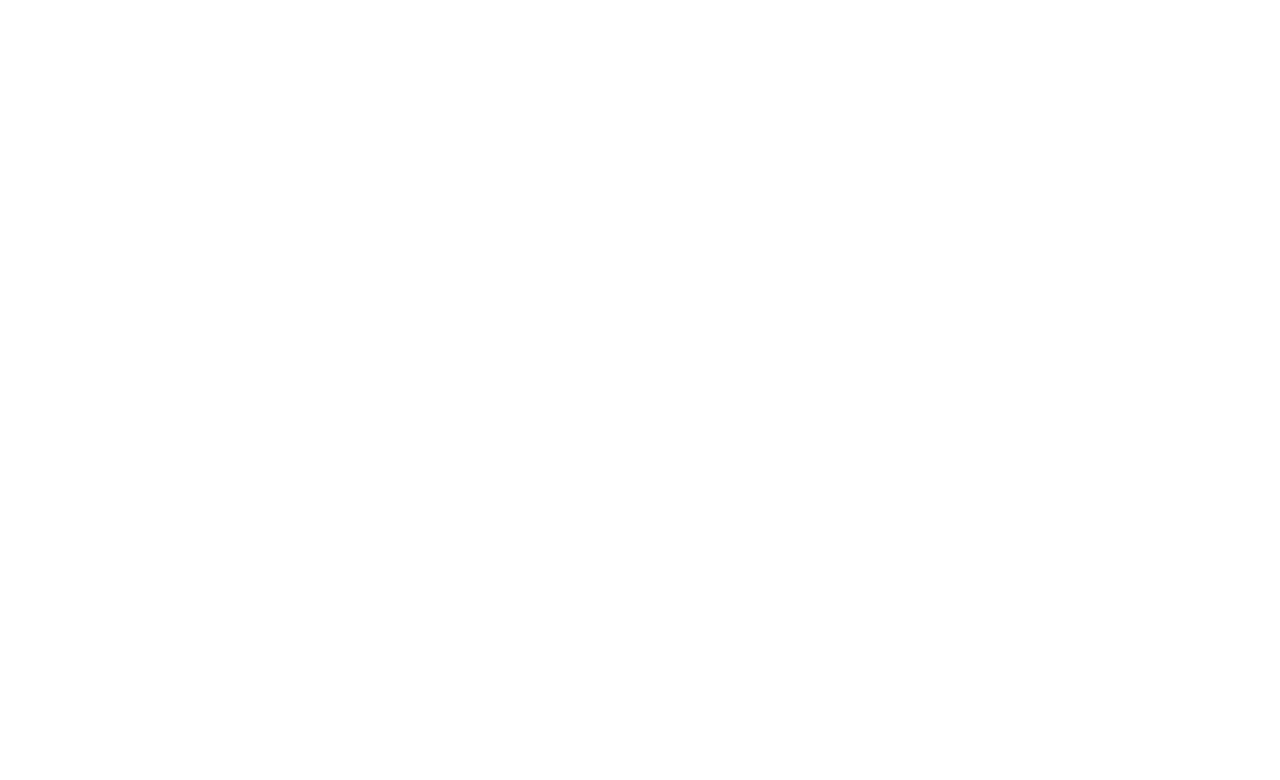
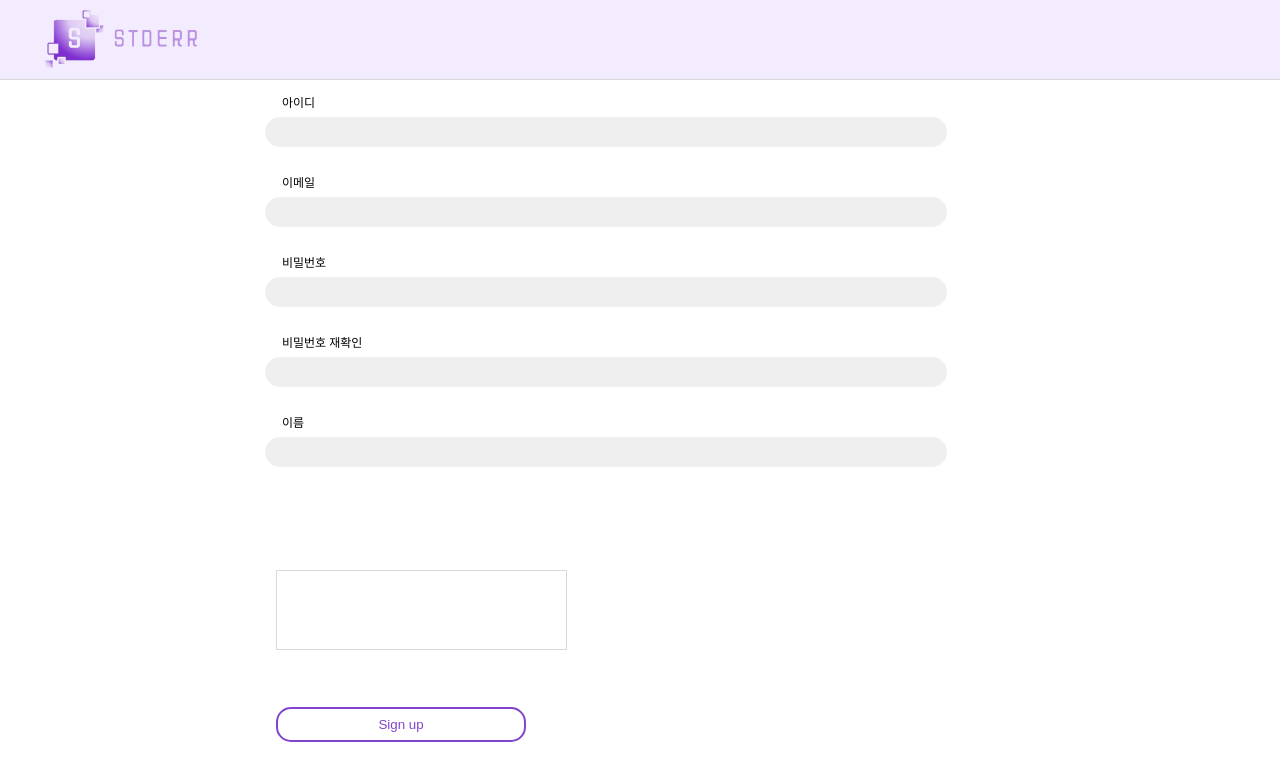
Before and after one commit to 1-yuna/STDERR, a React (Vite) app in the folder Project-Stderr/frontend/: page /join in a window 1280 px wide. Before the commit this address had no page. Shown: the top 780 px of the page. Built offline with nearby package versions, Linux system fonts and the light colour scheme.

Commit message:
[style] 회원가입 UI 완료

```diff
--- a/Project-Stderr/frontend/src/App.jsx
+++ b/Project-Stderr/frontend/src/App.jsx
@@ -9,6 +9,7 @@
 import ReplyPage from "./pages/ReplyPage.jsx";
 import ViewPage from "./pages/ViewPage.jsx";
 import MyPage from "./pages/MyPage.jsx";
+import JoinPage from "./pages/JoinPage.jsx";
 
 function App() {
   return (
@@ -21,6 +22,7 @@
           <Route path="/reply" element={<ReplyPage />} />
           <Route path="/view" element={<ViewPage />} />
           <Route path="/my" element={<MyPage />} />
+          <Route path="/join" element={<JoinPage />} />
           {/*path="/board/:category_id"*/}
           {/*path="/reply/:category_id/:question_id"*/}
           {/*path="/view/:category_id/:question_id"*/}
--- a/Project-Stderr/frontend/src/components/Bar/SignupBar.jsx
+++ b/Project-Stderr/frontend/src/components/Bar/SignupBar.jsx
@@ -1,15 +1,30 @@
 // eslint-disable-next-line no-unused-vars
-import React from "react";
+import React, { useState } from "react";
 import styled from "styled-components";
 
 const CheckedNotice = styled.div`
-  width: 60px;
+  width: fit-content;
   height: 10px;
   font-size: 12px;
-  color: #36aaff;
+  color: ${(props) => {
+    if (props.strength === "괜찮네요") return "#36aaff";
+    if (
+      props.strength === "숫자도 좀 넣어요" ||
+      props.strength === "문자도 좀 넣어요" ||
+      props.strength === "영어부터!"
+    )
+      return "#ff9432";
+    if (
+      props.strength === "너무 짧아요" ||
+      props.strength === "너무 길어요" ||
+      props.strength === "비밀번호가 달라요"
+    )
+      return "#ff3205";
+    return "black";
+  }};
 `;
 
-const BoxName = styled.div`
+const Label = styled.div`
   display: flex;
   justify-content: space-between;
   width: 100%;
@@ -50,14 +65,20 @@
   border-radius: 20px;
 `;
 
-function SignupBar() {
+// eslint-disable-next-line react/prop-types
+function SignupBar({ labelText, inputState, inputValue, onInputChange }) {
   return (
     <SignupBox>
-      <BoxName>
-        아이디<CheckedNotice>괜찮네요</CheckedNotice>
-      </BoxName>
+      <Label>
+        {labelText}
+        <CheckedNotice strength={inputState}>{inputState}</CheckedNotice>
+      </Label>
       <SignupSpace>
-        <InputData type="text" />
+        <InputData
+          type="text"
+          value={inputValue}
+          onChange={(event) => onInputChange(event.target.value)}
+        />
       </SignupSpace>
     </SignupBox>
   );
--- /dev/null
+++ b/Project-Stderr/frontend/src/pages/JoinPage.jsx
@@ -0,0 +1,202 @@
+// eslint-disable-next-line no-unused-vars
+import React, { useEffect, useState } from "react";
+import Background from "../components/Background";
+import SignupBar from "../components/Bar/SignupBar.jsx";
+import styled from "styled-components";
+
+const PageSetting = styled.div`
+  display: flex;
+  flex-direction: column;
+  justify-content: space-evenly;
+  width: 100%;
+  height: 100%;
+`;
+
+const DivBox1 = styled.div`
+  width: 100%;
+  height: 60%;
+`;
+
+const DivBox2 = styled.div`
+  display: flex;
+  flex-direction: column;
+  justify-content: space-evenly;
+  padding: 0 20px;
+  width: 100%;
+  height: 40%;
+`;
+
+const CloudFlareBox = styled.div`
+  border: 1px solid #d9d9d9;
+  width: 40%;
+  height: 80px;
+`;
+
+const SignupButton = styled.button`
+  width: 250px;
+  height: 35px;
+  border-radius: 15px;
+  border: 2px solid #8145cd;
+  color: #8145cd;
+  transition:
+    background-color 0.3s,
+    color 0.3s;
+  &:hover {
+    background-color: #8145cd;
+    color: #ffffff;
+    border-color: #ffffff;
+  }
+`;
+
+const LogoBox = styled.button`
+  display: flex;
+  justify-content: center;
+  width: 200px;
+  @media (max-width: 768px) {
+    width: 160px;
+  }
+`;
+
+const Logo = styled.img`
+  width: 165px;
+
+  @media (max-width: 768px) {
+    display: flex;
+    justify-content: center;
+    margin-right: 20px;
+    width: 120px;
+  }
+`;
+
+const TopBox = styled.div`
+  display: flex;
+  justify-content: space-between;
+  align-items: center;
+  position: fixed;
+  top: 0;
+  left: 0;
+  width: 100%;
+  height: 80px;
+  background-color: #f3ecff;
+  color: white;
+  z-index: 1000;
+  border-bottom: 1px solid #d9d9d9;
+  padding: 0 21px;
+`;
+
+function JoinPage() {
+  const [userId, setUserId] = useState("");
+  const [userEmail, setUserEmail] = useState("");
+  const [userPwd, setUserPwd] = useState("");
+  const [userPwdRe, setUserPwdRe] = useState("");
+  const [userName, setUserName] = useState("");
+  const [idStrength, setIdStrength] = useState("");
+  const [passwordStrength, setPasswordStrength] = useState("");
+  const [passwordReStrength, setPasswordReStrength] = useState("");
+
+  useEffect(() => {
+    // ID 강도 계산 로직
+    let strength = "";
+    // 알파벳 대소문자로 시작하는 조건
+    const startsWithLetter = /^[a-zA-Z]/.test(userId);
+    // 알파벳 대소문자, 숫자가 포함되어야 하는 조건
+    const containsAlphanumeric = /[a-zA-Z]/.test(userId) && /\d/.test(userId);
+
+    if (userId.length === 0) {
+      strength = "";
+    } else if (userId.length < 4) {
+      strength = "너무 짧아요";
+    } else if (userId.length > 20) {
+      strength = "너무 길어요";
+    } else if (!startsWithLetter) {
+      strength = "영어부터!";
+    } else if (!containsAlphanumeric) {
+      strength = "숫자도 좀 넣어요";
+    } else {
+      strength = "괜찮네요";
+    }
+    setIdStrength(strength);
+  }, [userId]);
+
+  useEffect(() => {
+    // 비밀번호 강도 계산 로직
+    let strength = "";
+    const hasNumber = /[0-9]/.test(userPwd);
+    const hasChar = /[A-Z]/.test(userPwd) || /[a-z]/.test(userPwd);
+
+    if (userPwd.length === 0) {
+      strength = "";
+    } else if (userPwd.length < 8) {
+      strength = "너무 짧아요";
+    } else if (!hasChar) {
+      strength = "문자도 좀 넣어요";
+    } else if (!hasNumber) {
+      strength = "숫자도 좀 넣어요";
+    } else {
+      strength = "괜찮네요";
+    }
+    setPasswordStrength(strength);
+  }, [userPwd]);
+
+  useEffect(() => {
+    // 비밀번호 재확인 로직
+    let strength = "";
+
+    if (userPwdRe.length === 0) {
+      strength = ""; // 입력이 없는 경우 빈 문자열로 설정
+    } else if (userPwdRe !== userPwd) {
+      strength = "비밀번호가 달라요";
+    } else if (userPwdRe === userPwd) {
+      strength = "괜찮네요";
+    }
+    setPasswordReStrength(strength);
+  }, [userPwd, userPwdRe]);
+
+  return (
+    <Background>
+      <TopBox>
+        <LogoBox>
+          <Logo src={"/STDERR_LOGO_concat_ver.png"} alt="로고" />
+        </LogoBox>
+      </TopBox>
+      <PageSetting>
+        <DivBox1>
+          <SignupBar
+            labelText="아이디"
+            inputValue={userId}
+            onInputChange={setUserId}
+            inputState={idStrength}
+          ></SignupBar>
+          <SignupBar
+            labelText="이메일"
+            inputValue={userEmail}
+            onInputChange={setUserEmail}
+          ></SignupBar>
+          <SignupBar
+            labelText="비밀번호"
+            inputValue={userPwd}
+            onInputChange={setUserPwd}
+            inputState={passwordStrength}
+          ></SignupBar>
+          <SignupBar
+            labelText="비밀번호 재확인"
+            inputValue={userPwdRe}
+            onInputChange={setUserPwdRe}
+            inputState={passwordReStrength}
+          ></SignupBar>
+          <SignupBar
+            labelText="이름"
+            inputValue={userName}
+            onInputChange={setUserName}
+          ></SignupBar>
+        </DivBox1>
+        <DivBox2>
+          <CloudFlareBox />
+          <SignupButton>Sign up</SignupButton>
+        </DivBox2>
+      </PageSetting>
+    </Background>
+  );
+}
+
+export default JoinPage;
--- a/Project-Stderr/frontend/src/pages/MyPage.jsx
+++ b/Project-Stderr/frontend/src/pages/MyPage.jsx
@@ -108,6 +108,10 @@
     props.isEditable ? "1px solid #747474" : "none"};
   background-color: #fff;
 
+  &:disabled {
+    background-color: #fff;
+  }
+
   @media (max-width: 1070px) {
     font-size: 20px;
   }
@@ -129,6 +133,10 @@
   border-bottom: ${(props) =>
     props.isEditable ? "1px solid #747474" : "none"};
   background-color: #fff;
+
+  &:disabled {
+    background-color: #fff;
+  }
 `;
 
 const ProfileContainer = styled.div`
@@ -319,9 +327,12 @@
         <DivBox1>
           <ProfileCir />
           <InfoBox>
-            <Name isEditable={isEditable}></Name>
+            <Name isEditable={isEditable} disabled={!isEditable}></Name>
             <NotName>
-              <Oneliner isEditable={isEditable}></Oneliner>
+              <Oneliner
+                isEditable={isEditable}
+                disabled={!isEditable}
+              ></Oneliner>
               <GradeSymbolAI size={16} />
             </NotName>
           </InfoBox>
```
